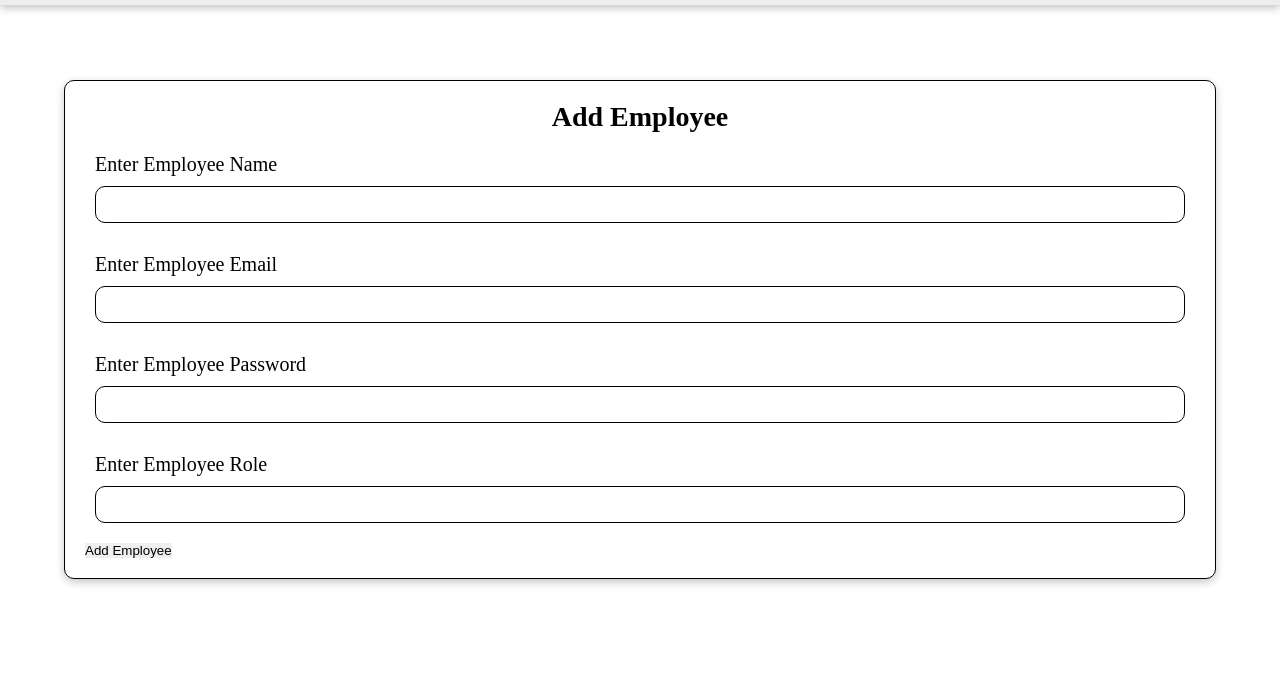
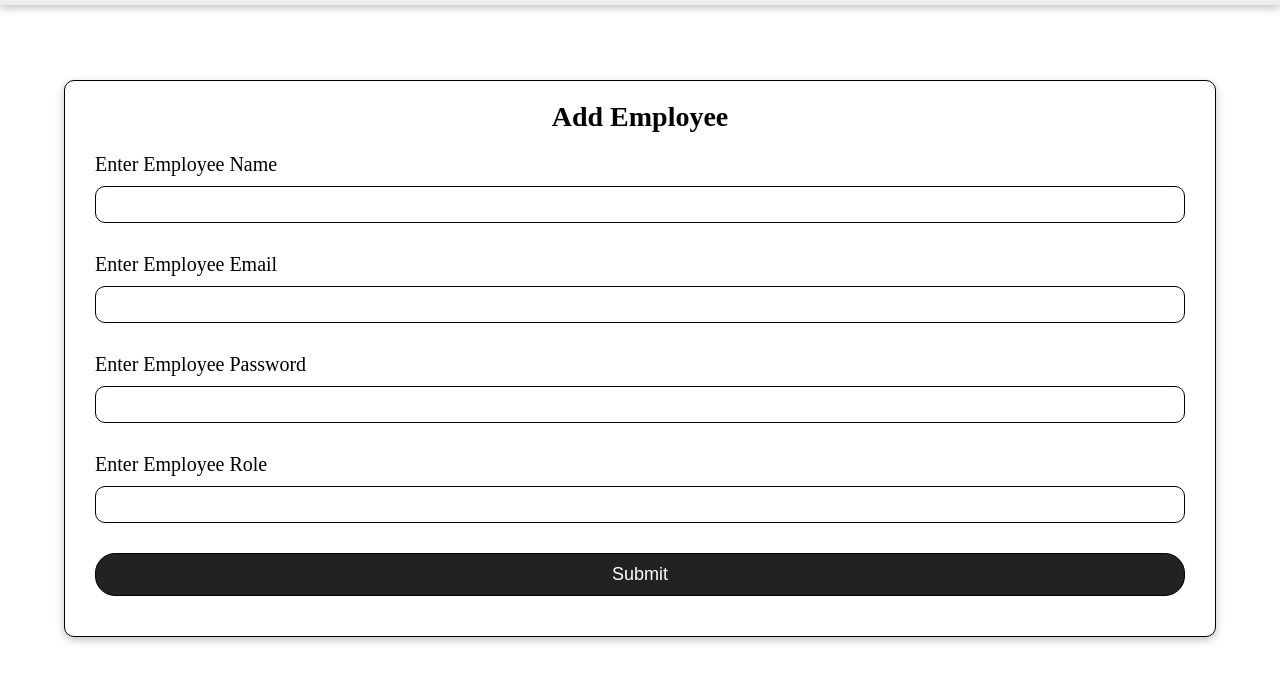
Before and after one commit to HadyHany23/Booking_FrontEnd, a plain HTML site: page html/EmployeeForm.html in a window 1280 px wide. Shown: the part 70-752 px from the top of the page. Drawn offline with Linux system fonts and the light colour scheme.

Commit message:
form edits

```diff
--- a/html/EmployeeForm.html
+++ b/html/EmployeeForm.html
@@ -40,8 +40,10 @@
                 <label for="employee_role">enter employee role</label>
                 <input type="number" min="0" max="1" id="employee_role">
             </div>
+            <div class="input">
+                <input type="submit" id="submit_btn">
+            </div>
         </form>
-        <button class="btn">add employee</button>
     </div>
 
 </body>
```
